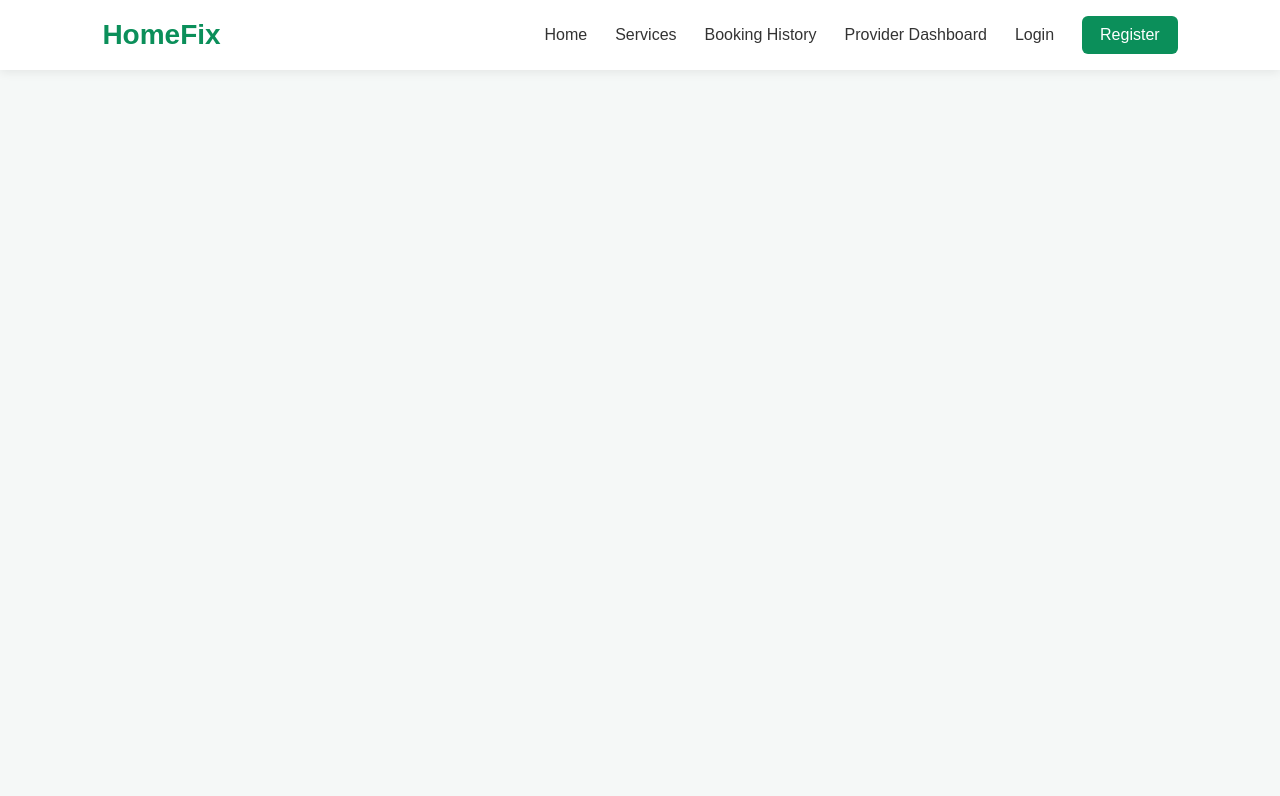
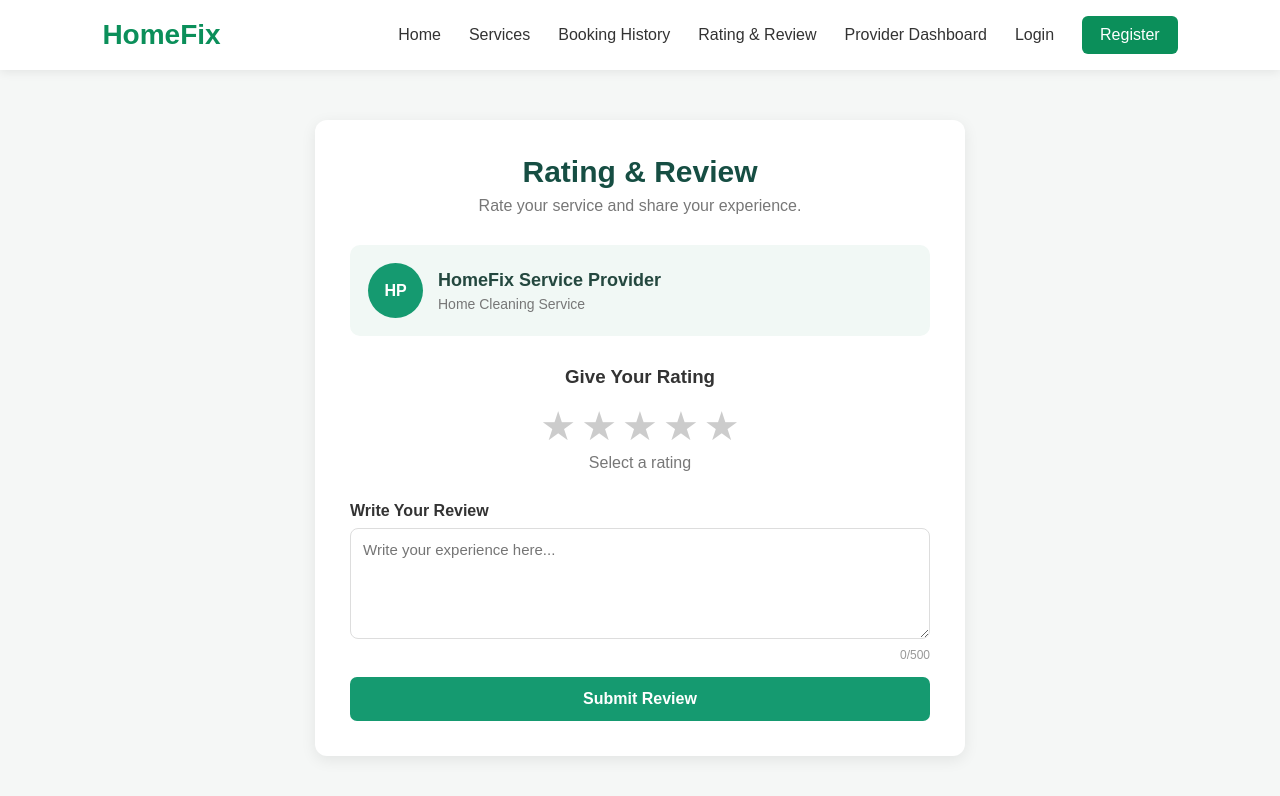
Before and after one commit to Shahariar1222/homefix1, a React (Vite) app: page /rating-review in a window 1280 px wide. Shown: the top 796 px of the page. Built offline with nearby package versions, Linux system fonts and the light colour scheme.

Commit message:
Add rating and review page

```diff
--- a/src/App.jsx
+++ b/src/App.jsx
@@ -11,16 +11,22 @@ import EditService from "./pages/EditService";
 import BookingManagement from "./pages/BookingManagement";
 import BookService from "./pages/BookService";
 import BookingHistory from "./pages/BookingHistory";
+import RatingReview from "./pages/RatingReview";
+
 
 function Navbar() {
   return (
     <nav className="navbar">
+
       <Link to="/" className="logo">
         HomeFix
       </Link>
 
       <div className="nav-links">
-        <Link to="/">Home</Link>
+
+        <Link to="/">
+          Home
+        </Link>
 
         <Link to="/services">
           Services
@@ -28,6 +34,10 @@ function Navbar() {
 
         <Link to="/booking-history">
           Booking History
+        </Link>
+
+        <Link to="/rating-review">
+          Rating & Review
         </Link>
 
         <Link to="/provider-dashboard">
@@ -44,10 +54,13 @@ function Navbar() {
         >
           Register
         </Link>
+
       </div>
+
     </nav>
   );
 }
+
 
 function App() {
   return (
@@ -57,15 +70,13 @@ function App() {
 
       <Routes>
 
-        {/* ================= HOME ================= */}
-
+        {/* HOME */}
         <Route
           path="/"
           element={<Home />}
         />
 
-        {/* ================= AUTH ================= */}
-
+        {/* AUTH */}
         <Route
           path="/login"
           element={<Login />}
@@ -76,8 +87,7 @@ function App() {
           element={<Register />}
         />
 
-        {/* ================= CUSTOMER ================= */}
-
+        {/* CUSTOMER */}
         <Route
           path="/services"
           element={<Services />}
@@ -93,8 +103,13 @@ function App() {
           element={<BookingHistory />}
         />
 
-        {/* ================= SERVICE PROVIDER ================= */}
+        {/* RATING & REVIEW */}
+        <Route
+          path="/rating-review"
+          element={<RatingReview />}
+        />
 
+        {/* SERVICE PROVIDER */}
         <Route
           path="/provider-dashboard"
           element={<ProviderDashboard />}
@@ -121,4 +136,5 @@ function App() {
   );
 }
 
+
 export default App;
--- /dev/null
+++ b/src/pages/RatingReview.css
@@ -0,0 +1,176 @@
+.rating-page {
+  min-height: calc(100vh - 70px);
+  background: #f5f7f6;
+  padding: 50px 20px;
+}
+
+.rating-card {
+  width: 100%;
+  max-width: 650px;
+  margin: 0 auto;
+  background: white;
+  padding: 35px;
+  border-radius: 12px;
+  box-shadow: 0 4px 15px rgba(0, 0, 0, 0.08);
+}
+
+.rating-card h1 {
+  text-align: center;
+  color: #164e43;
+  margin: 0;
+  font-size: 30px;
+}
+
+.subtitle {
+  text-align: center;
+  color: #777;
+  margin: 8px 0 30px;
+}
+
+.provider {
+  display: flex;
+  align-items: center;
+  gap: 15px;
+  padding: 18px;
+  background: #f1f8f5;
+  border-radius: 10px;
+  margin-bottom: 30px;
+}
+
+.avatar {
+  width: 55px;
+  height: 55px;
+  border-radius: 50%;
+  background: #159a70;
+  color: white;
+
+  display: flex;
+  align-items: center;
+  justify-content: center;
+
+  font-weight: bold;
+}
+
+.provider h2 {
+  margin: 0 0 5px;
+  font-size: 18px;
+  color: #24483f;
+}
+
+.provider p {
+  margin: 0;
+  color: #777;
+  font-size: 14px;
+}
+
+.rating-section {
+  text-align: center;
+  margin-bottom: 30px;
+}
+
+.rating-section h3 {
+  color: #333;
+  margin-bottom: 15px;
+}
+
+.stars {
+  display: flex;
+  justify-content: center;
+  gap: 5px;
+}
+
+.star {
+  border: none;
+  background: none;
+  color: #ccc;
+  font-size: 40px;
+  cursor: pointer;
+}
+
+.star.active {
+  color: #f5b301;
+}
+
+.star:hover {
+  color: #f5b301;
+}
+
+.rating-text {
+  color: #777;
+  margin-top: 5px;
+}
+
+.rating-card label {
+  display: block;
+  font-weight: 600;
+  color: #333;
+  margin-bottom: 8px;
+}
+
+.rating-card textarea {
+  width: 100%;
+  box-sizing: border-box;
+  border: 1px solid #ddd;
+  border-radius: 8px;
+  padding: 12px;
+  font-size: 15px;
+  font-family: Arial, sans-serif;
+  resize: vertical;
+  outline: none;
+}
+
+.rating-card textarea:focus {
+  border-color: #159a70;
+}
+
+.counter {
+  text-align: right;
+  color: #999;
+  font-size: 12px;
+  margin: 5px 0 15px;
+}
+
+.submit-button {
+  width: 100%;
+  padding: 13px;
+  border: none;
+  border-radius: 7px;
+
+  background: #159a70;
+  color: white;
+
+  font-size: 16px;
+  font-weight: 600;
+
+  cursor: pointer;
+}
+
+.submit-button:hover {
+  background: #117d5b;
+}
+
+.success {
+  margin-top: 20px;
+  padding: 12px;
+  text-align: center;
+
+  background: #e9f8f1;
+  color: #13704f;
+
+  border-radius: 7px;
+  font-size: 14px;
+}
+
+@media (max-width: 600px) {
+  .rating-card {
+    padding: 25px 20px;
+  }
+
+  .rating-card h1 {
+    font-size: 26px;
+  }
+
+  .star {
+    font-size: 34px;
+  }
+}
--- /dev/null
+++ b/src/pages/RatingReview.jsx
@@ -0,0 +1,103 @@
+import React, { useState } from "react";
+import "./RatingReview.css";
+
+function RatingReview() {
+  const [rating, setRating] = useState(0);
+  const [review, setReview] = useState("");
+  const [submitted, setSubmitted] = useState(false);
+
+  const handleSubmit = (e) => {
+    e.preventDefault();
+
+    if (rating === 0 || review.trim() === "") {
+      alert("Please give a rating and write a review.");
+      return;
+    }
+
+    setSubmitted(true);
+  };
+
+  return (
+    <div className="rating-page">
+
+      <div className="rating-card">
+
+        <h1>Rating & Review</h1>
+
+        <p className="subtitle">
+          Rate your service and share your experience.
+        </p>
+
+        <div className="provider">
+          <div className="avatar">HP</div>
+
+          <div>
+            <h2>HomeFix Service Provider</h2>
+            <p>Home Cleaning Service</p>
+          </div>
+        </div>
+
+        <div className="rating-section">
+          <h3>Give Your Rating</h3>
+
+          <div className="stars">
+            {[1, 2, 3, 4, 5].map((star) => (
+              <button
+                key={star}
+                type="button"
+                onClick={() => setRating(star)}
+                className={star <= rating ? "star active" : "star"}
+              >
+                ★
+              </button>
+            ))}
+          </div>
+
+          <p className="rating-text">
+            {rating === 0
+              ? "Select a rating"
+              : `${rating} out of 5`}
+          </p>
+        </div>
+
+        <form onSubmit={handleSubmit}>
+
+          <label htmlFor="review">
+            Write Your Review
+          </label>
+
+          <textarea
+            id="review"
+            value={review}
+            onChange={(e) => setReview(e.target.value)}
+            placeholder="Write your experience here..."
+            rows="5"
+            maxLength="500"
+          />
+
+          <p className="counter">
+            {review.length}/500
+          </p>
+
+          <button
+            type="submit"
+            className="submit-button"
+          >
+            Submit Review
+          </button>
+
+        </form>
+
+        {submitted && (
+          <div className="success">
+            ✓ Review submitted successfully!
+          </div>
+        )}
+
+      </div>
+
+    </div>
+  );
+}
+
+export default RatingReview;
```
